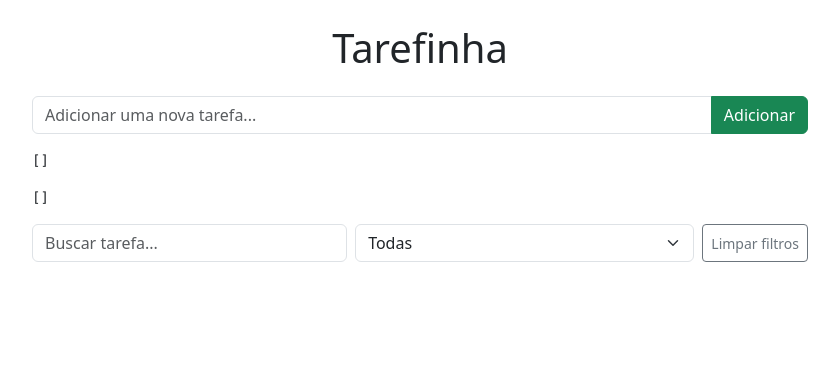
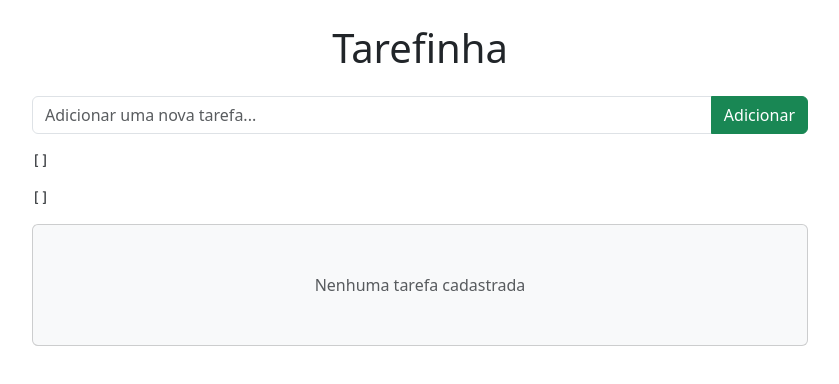
Before and after one commit to CoderRocha/to-do-vue, a Vue app: page / in a window 1280 px wide. Shown: the top 384 px of the page, without its empty margins (220-1059 px from the left). Built offline with nearby package versions, Linux system fonts and the light colour scheme.

Commit message:
refact: updated empty filters state

```diff
--- a/src/App.vue
+++ b/src/App.vue
@@ -70,6 +70,17 @@
   filterStatus.value = ''
 }
 
+const emptyStateMessage = computed(() => {
+  let output = 'Nenhuma tarefa cadastrada'
+
+  if (filterSearch.value || filterStatus.value) {
+    output = 'Nenhum resultado para esse filtro'
+  }
+
+
+  return output;
+})
+
 </script>
 
 <template>
@@ -108,7 +119,7 @@
 
     <!-- Filters -->
      {{ filterSearch }} {{ filterStatus }}
-    <div class="d-flex gap-2 mb-3">
+    <div v-if="tasks.length" class="d-flex gap-2 mb-3">
       <input v-model="filterSearch" type="text" placeholder="Buscar tarefa..." class="form-control" style="flex: 1;">
       <select v-model="filterStatus" class="form-select" style="flex: 1;">
         <option value="">Todas</option>
@@ -147,11 +158,11 @@
     </ul>
 
     <!-- Empty state -->
-    <!-- <div class="card bg-light">
+    <div v-if="!filteredTasks.length" class="card bg-light">
       <div class="card-body text-center py-5">
-        <p class="text-muted mb-0">Nenhuma tarefa cadastrada</p>
+        <p class="text-muted mb-0"> {{ emptyStateMessage }} </p>
       </div>
-    </div> -->
+    </div>
 </div>
 </template>
 
```
